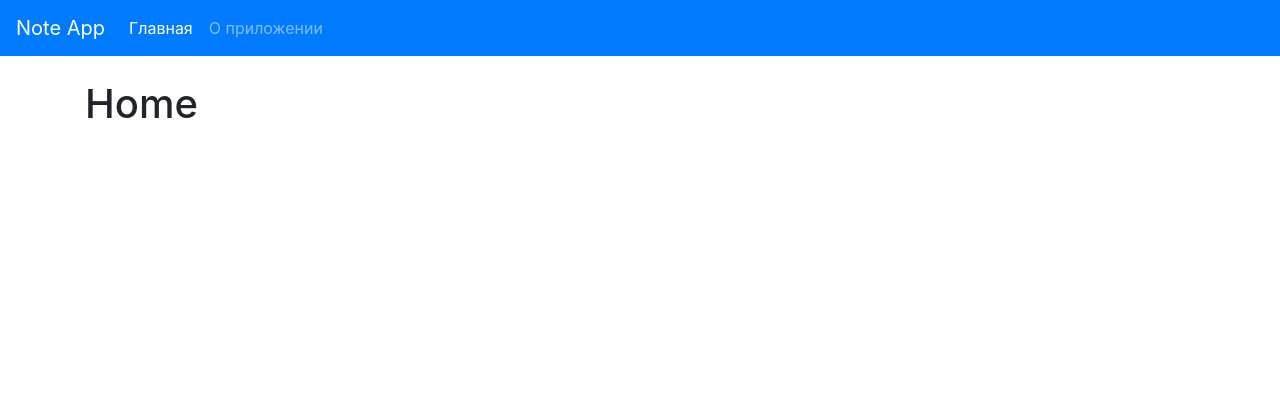
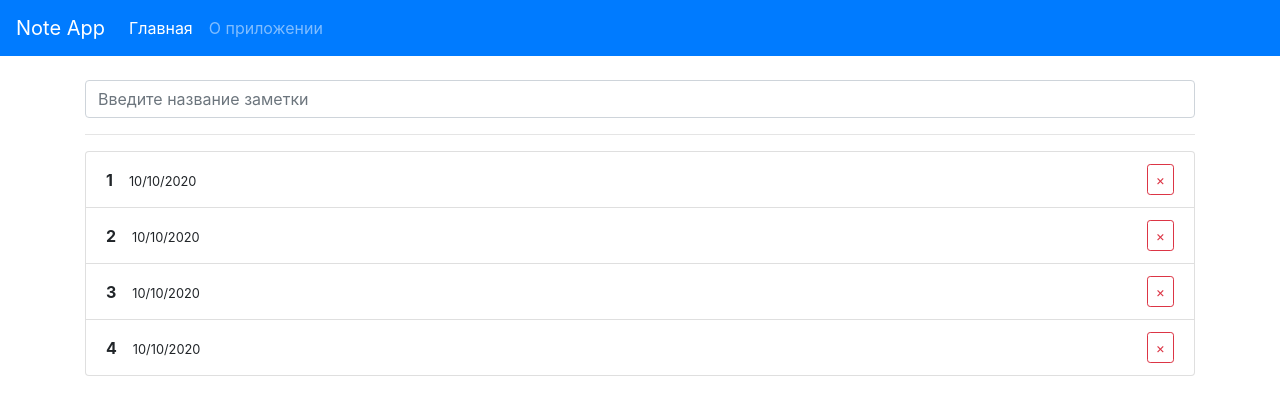
Before and after one commit to voloshchik/react-hooks-to-do, a React (Create React App) app: page / in a window 1280 px wide. Shown: the top 412 px of the page. Built offline with nearby package versions, Linux system fonts and the light colour scheme.

Commit message:
creating list

```diff
--- /dev/null
+++ b/src/components/Form.js
@@ -0,0 +1,12 @@
+import React from 'react';
+
+export const Form = () => {
+  return (
+    <div>
+      <form>
+        <div className='list-group'></div>
+        <input type='text' placeholder='Введите название заметки' className='form-control' />
+      </form>
+    </div>
+  );
+};
--- /dev/null
+++ b/src/components/Item.js
@@ -0,0 +1,17 @@
+import React from 'react';
+
+export const Item = ({ note }) => {
+  return (
+    <>
+      <li className='list-group-item note'>
+        <div>
+          <strong> {note.title}</strong>
+          <small>{new Date().toLocaleDateString()}</small>
+        </div>
+        <button type='button' className='btn btn-outline-danger btn-sm'>
+          &times;
+        </button>
+      </li>
+    </>
+  );
+};
--- /dev/null
+++ b/src/components/Notes.js
@@ -0,0 +1,15 @@
+/* eslint-disable no-unused-expressions */
+import React from 'react';
+import { Item } from './Item';
+
+export const Notes = ({ notes }) => {
+  return (
+    <div>
+      <ul className='list-group '>
+        {notes.map((note) => {
+          return <Item note={note} key={note.id} />;
+        })}
+      </ul>
+    </div>
+  );
+};
--- a/src/index.scss
+++ b/src/index.scss
@@ -10,3 +10,13 @@ body {
 code {
   font-family: source-code-pro, Menlo, Monaco, Consolas, 'Courier New', monospace;
 }
+
+.note {
+  display: flex;
+  justify-content: space-between;
+  align-items: center;
+}
+
+strong {
+  margin-right: 1rem;
+}
--- a/src/pages/About.js
+++ b/src/pages/About.js
@@ -2,8 +2,13 @@ import React from 'react';
 
 export const About = () => {
   return (
-    <div>
-      <h1>About</h1>
+    <div className='jumbotron '>
+      <div className='container'>
+        <h1 className='display-4'>Лучшие проложение на React</h1>
+        <p className='lead'>
+          Версия приложения <strong>1.0.2</strong>
+        </p>
+      </div>
     </div>
   );
 };
--- a/src/pages/Home.js
+++ b/src/pages/Home.js
@@ -1,9 +1,17 @@
 import React from 'react';
+import { Form } from '../components/Form';
+import { Notes } from '../components/Notes';
 
 export const Home = () => {
+  const notes = Array(4)
+    .fill('')
+    .map((_, i) => ({ id: i, title: i + 1 }));
+  console.log('notes', notes);
   return (
     <div>
-      <h1>Home</h1>
+      <Form />
+      <hr />
+      <Notes notes={notes} />
     </div>
   );
 };
```
